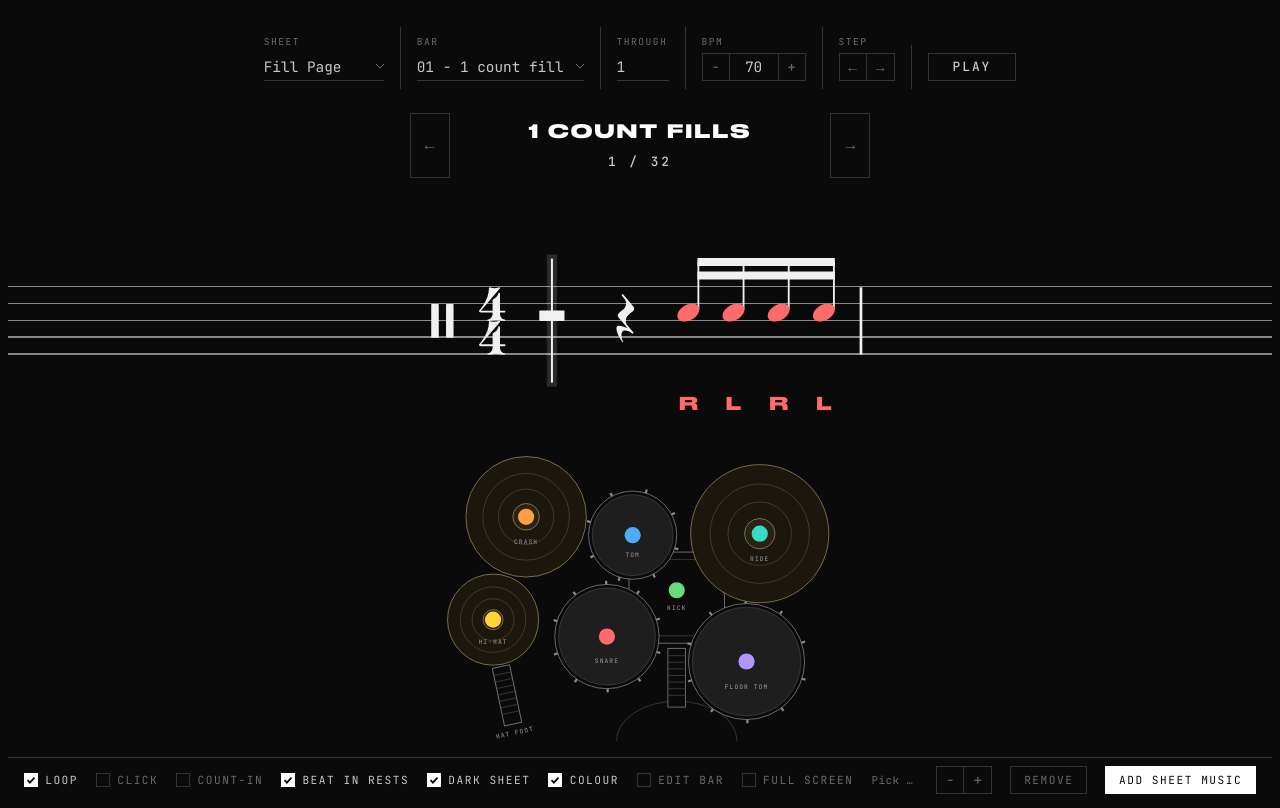
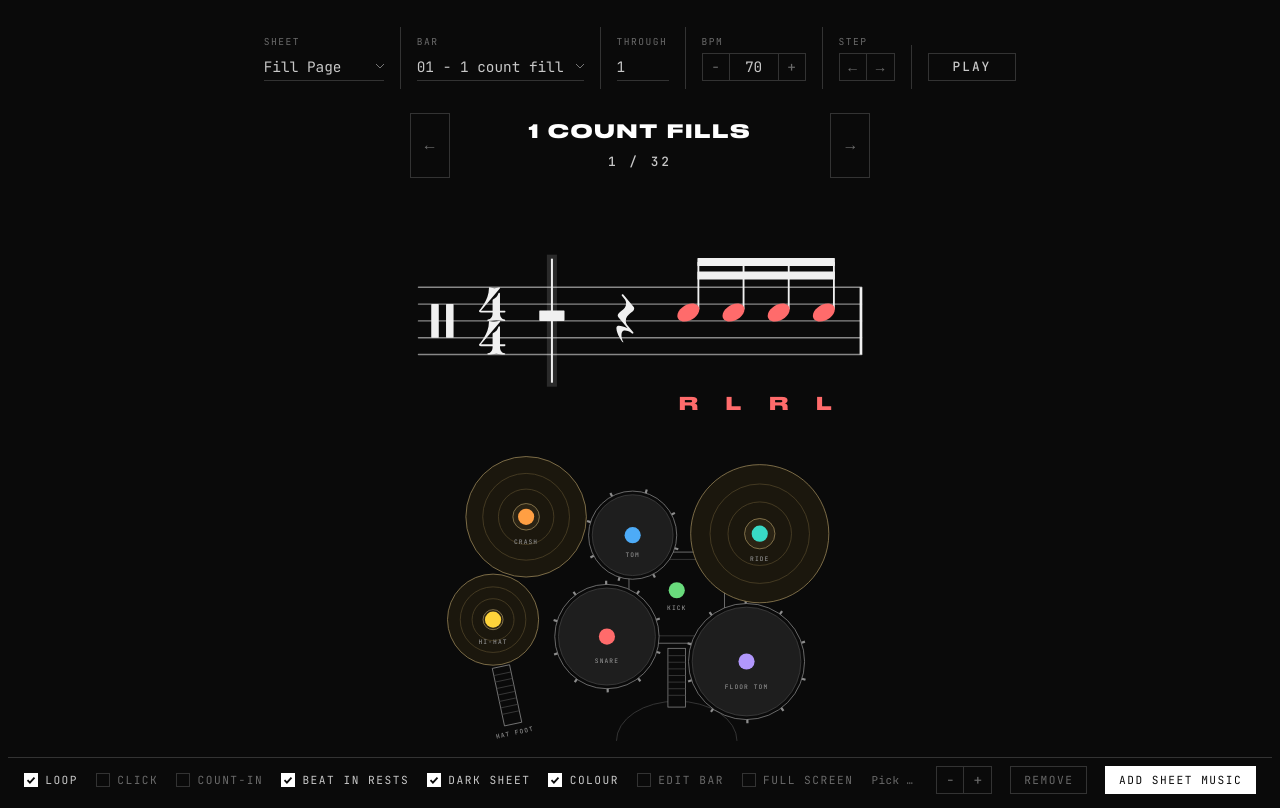
Before and after one commit to kevinpaolozzi/drum-sheet-player, a plain HTML site: page drum-sheet-player.html in a window 1280 px wide. Drawn offline with Linux system fonts and the light colour scheme.

Commit message:
Remove the full-width staff lines
Co-Authored-By: Claude Fable 5.2 <noreply@anthropic.com>

```diff
--- a/drum-sheet-player.html
+++ b/drum-sheet-player.html
@@ -85,9 +85,6 @@ input.num{width:52px;background-image:none;padding:0;-moz-appearance:textfield}
 .eng .k-sn{color:var(--n-sn)}.eng .k-t1{color:var(--n-t1)}.eng .k-ft{color:var(--n-ft)}.eng .k-bd{color:var(--n-bd)}
 .eng .stk{font-family:var(--druk);font-weight:700;font-size:1.05px;fill:currentColor;text-anchor:middle}
 #sheetWrap.dark .eng .staff{opacity:.55}
-.row.eng{isolation:isolate}
-.ext{position:absolute;left:-100vw;right:-100vw;z-index:-1;pointer-events:none;height:calc(4*var(--u) + var(--lw));background:repeating-linear-gradient(to bottom,var(--ink) 0,var(--ink) var(--lw),transparent var(--lw),transparent var(--u))}
-#sheetWrap.dark .ext{opacity:.55}
 #sheetWrap.dark .vf-stave{opacity:.45}
 .mbox{position:absolute;top:4px;bottom:4px;cursor:pointer}
 .mbox.sel{box-shadow:inset 0 0 0 1px var(--warn)}
@@ -151,7 +148,7 @@ footer{display:flex;flex-wrap:wrap;align-items:center;gap:8px 18px;padding-block
 <input type="range" id="tempo" min="30" max="200" step="1" hidden>
 <div class="nowrow gut"><button class="arrow" id="sprev" aria-label="Previous bar">&larr;</button><div class="nowmid"><div class="now" id="capSec"></div><div class="indicator"><button id="pb" hidden></button><span id="capBar"></span><button id="nb" hidden></button></div></div><button class="arrow" id="snext" aria-label="Next bar">&rarr;</button></div>
 
-<main id="stage">
+<main id="stage" class="gut">
   <div id="sheetWrap" class="dark">
     <div id="count" hidden></div>
     <div id="sheet"><div id="cursor" hidden></div></div>
@@ -341,7 +338,7 @@ let notationStyle='std';
 let zoom=1, geo=[], rowsEl=[], selBar=0, colorNotes=true, rendering=false;
 function render(){
   const sheet=$('sheet'),wrap=$('sheetWrap');
-  sheet.querySelectorAll('.erow,.row,.ext,#nolib').forEach(e=>e.remove());
+  sheet.querySelectorAll('.erow,.row,#nolib').forEach(e=>e.remove());
   geo=[];rowsEl=[];
   if(!song||!song.measures.length)return;
   if(dirty)buildTimeline();
@@ -454,11 +451,6 @@ function renderEng(va,vb){
     const box=document.createElement('div');box.className='mbox';box.style.left='0';box.style.width=W+'px';box.dataset.i=t.i;div.appendChild(box);
     geo[t.i]={row:rowsEl.length,anchors,top:(SOFF-1.7)*u,h:7.4*u,box};rowsEl.push(div);
   });
-  if(its.length===1){   // run the staff lines out to both edges of the page, with the bar in the middle
-    const t=its[0],lw=Math.max(1,0.0848*u),ln=document.createElement('div');ln.className='ext';
-    ln.style.setProperty('--u',u+'px');ln.style.setProperty('--lw',lw+'px');ln.style.top=(SOFF*u-lw/2)+'px';
-    t.div.appendChild(ln);const st=t.svg.querySelector('.staff');if(st)st.style.opacity='0';   // the lines live inside the bar's own box so they always move with it
-  }
   finishRender(Math.min(sumW*u,availW));
 }
 function paintBoxes(){
```
Also changed, not shown: index.html (+2 -10 lines).
